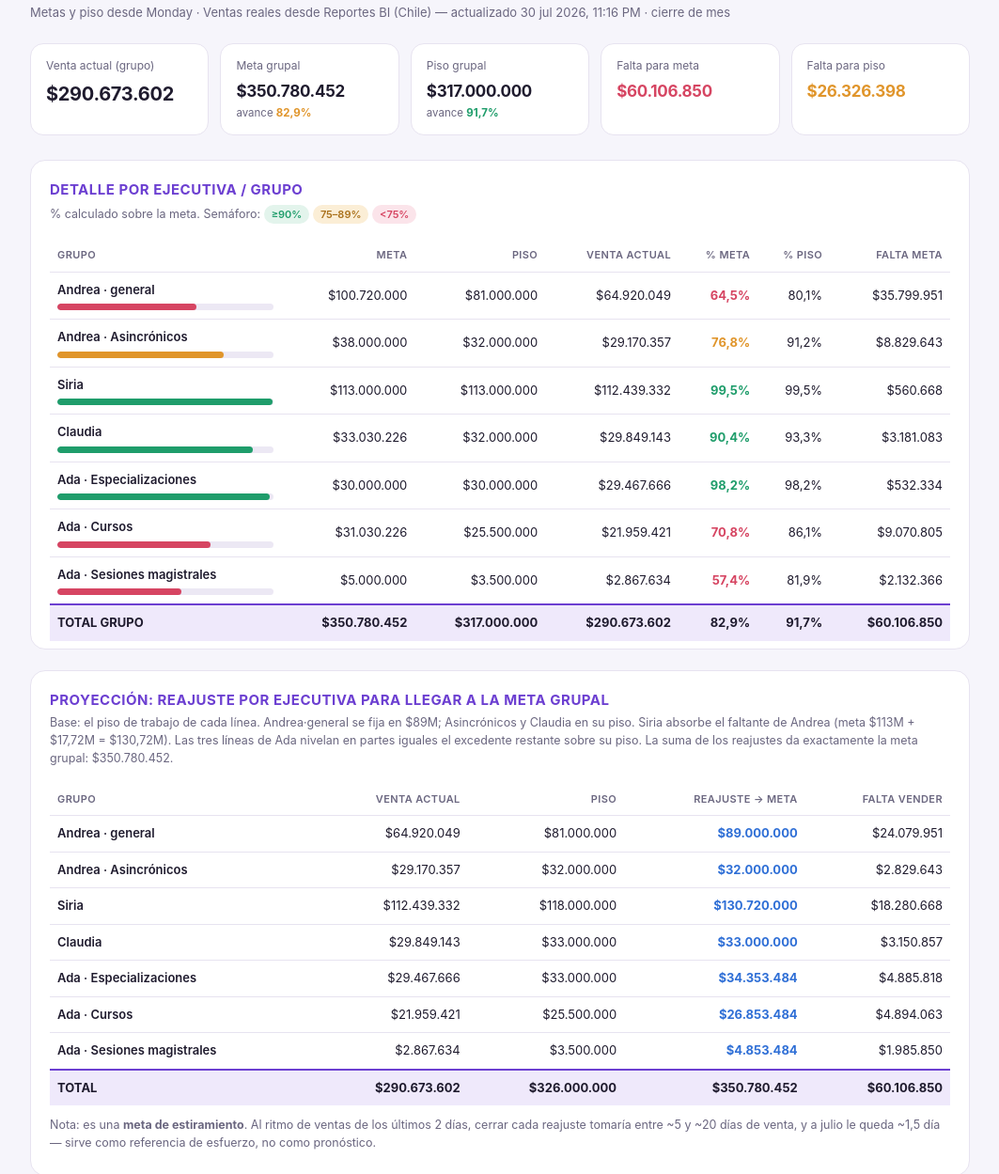
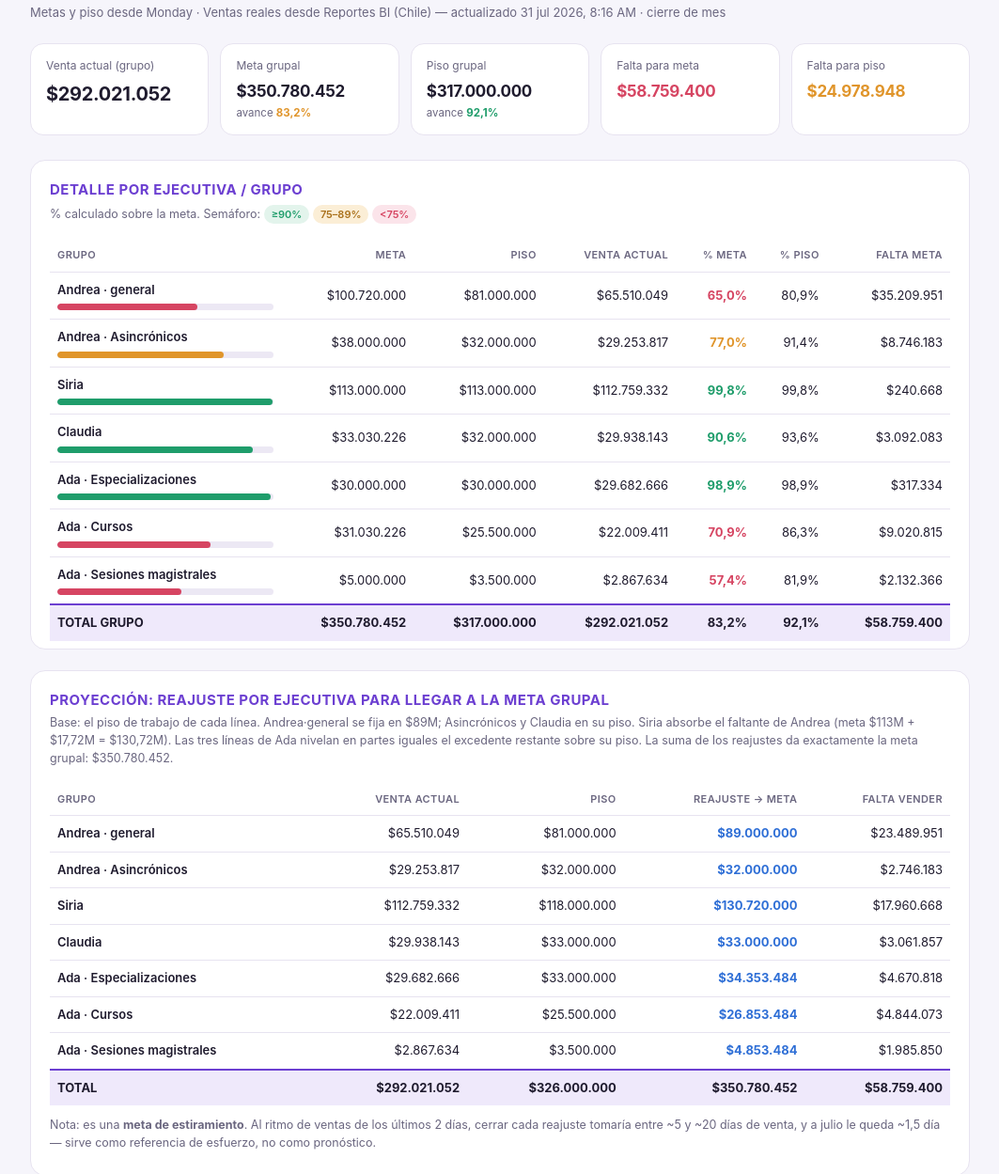
Before and after one commit to andresepadipa/adipa, a plain HTML site: page index.html in a window 1280 px wide. Shown: the part 62-1311 px from the top of the page at 94% size, without its empty margins (108-1171 px from the left). Drawn offline with Linux system fonts and the light colour scheme.

Commit message:
Add files via upload

```diff
--- a/index.html
+++ b/index.html
@@ -9,13 +9,13 @@
 <body>
 <div class="wrap">
   <h1>Estado de Ventas &#183; Julio 2026</h1>
-  <div class="sub">Metas y piso desde Monday &#183; Ventas reales desde Reportes BI (Chile) &#8212; actualizado 30 jul 2026, 11:16 PM &#183; cierre de mes</div>
+  <div class="sub">Metas y piso desde Monday &#183; Ventas reales desde Reportes BI (Chile) &#8212; actualizado 31 jul 2026, 8:16 AM &#183; cierre de mes</div>
   <div class="tiles">
-    <div class="tile"><div class="k">Venta actual (grupo)</div><div class="v">$290.673.602</div></div>
-    <div class="tile"><div class="k">Meta grupal</div><div class="v small">$350.780.452</div><div class="legend">avance <b class="a">82,9%</b></div></div>
-    <div class="tile"><div class="k">Piso grupal</div><div class="v small">$317.000.000</div><div class="legend">avance <b class="g">91,7%</b></div></div>
-    <div class="tile"><div class="k">Falta para meta</div><div class="v small r">$60.106.850</div></div>
-    <div class="tile"><div class="k">Falta para piso</div><div class="v small a">$26.326.398</div></div>
+    <div class="tile"><div class="k">Venta actual (grupo)</div><div class="v">$292.021.052</div></div>
+    <div class="tile"><div class="k">Meta grupal</div><div class="v small">$350.780.452</div><div class="legend">avance <b class="a">83,2%</b></div></div>
+    <div class="tile"><div class="k">Piso grupal</div><div class="v small">$317.000.000</div><div class="legend">avance <b class="g">92,1%</b></div></div>
+    <div class="tile"><div class="k">Falta para meta</div><div class="v small r">$58.759.400</div></div>
+    <div class="tile"><div class="k">Falta para piso</div><div class="v small a">$24.978.948</div></div>
   </div>
   <div class="sec">
     <h2>Detalle por ejecutiva / grupo</h2>
@@ -26,34 +26,34 @@
       </thead>
       <tbody>
         <tr>
-          <td class="name">Andrea · general<div class="bar"><span style="width:64.5%;background:var(--red)"></span></div></td>
-          <td>$100.720.000</td><td>$81.000.000</td><td>$64.920.049</td>
-          <td class="pct r">64,5%</td><td class="hideS">80,1%</td><td>$35.799.951</td>
+          <td class="name">Andrea · general<div class="bar"><span style="width:65.0%;background:var(--red)"></span></div></td>
+          <td>$100.720.000</td><td>$81.000.000</td><td>$65.510.049</td>
+          <td class="pct r">65,0%</td><td class="hideS">80,9%</td><td>$35.209.951</td>
         </tr>
         <tr>
-          <td class="name">Andrea · Asincrónicos<div class="bar"><span style="width:76.8%;background:var(--amber)"></span></div></td>
-          <td>$38.000.000</td><td>$32.000.000</td><td>$29.170.357</td>
-          <td class="pct a">76,8%</td><td class="hideS">91,2%</td><td>$8.829.643</td>
+          <td class="name">Andrea · Asincrónicos<div class="bar"><span style="width:77.0%;background:var(--amber)"></span></div></td>
+          <td>$38.000.000</td><td>$32.000.000</td><td>$29.253.817</td>
+          <td class="pct a">77,0%</td><td class="hideS">91,4%</td><td>$8.746.183</td>
         </tr>
         <tr>
-          <td class="name">Siria<div class="bar"><span style="width:99.5%;background:var(--green)"></span></div></td>
-          <td>$113.000.000</td><td>$113.000.000</td><td>$112.439.332</td>
-          <td class="pct g">99,5%</td><td class="hideS">99,5%</td><td>$560.668</td>
+          <td class="name">Siria<div class="bar"><span style="width:99.8%;background:var(--green)"></span></div></td>
+          <td>$113.000.000</td><td>$113.000.000</td><td>$112.759.332</td>
+          <td class="pct g">99,8%</td><td class="hideS">99,8%</td><td>$240.668</td>
         </tr>
         <tr>
-          <td class="name">Claudia<div class="bar"><span style="width:90.4%;background:var(--green)"></span></div></td>
-          <td>$33.030.226</td><td>$32.000.000</td><td>$29.849.143</td>
-          <td class="pct g">90,4%</td><td class="hideS">93,3%</td><td>$3.181.083</td>
+          <td class="name">Claudia<div class="bar"><span style="width:90.6%;background:var(--green)"></span></div></td>
+          <td>$33.030.226</td><td>$32.000.000</td><td>$29.938.143</td>
+          <td class="pct g">90,6%</td><td class="hideS">93,6%</td><td>$3.092.083</td>
         </tr>
         <tr>
-          <td class="name">Ada · Especializaciones<div class="bar"><span style="width:98.2%;background:var(--green)"></span></div></td>
-          <td>$30.000.000</td><td>$30.000.000</td><td>$29.467.666</td>
-          <td class="pct g">98,2%</td><td class="hideS">98,2%</td><td>$532.334</td>
+          <td class="name">Ada · Especializaciones<div class="bar"><span style="width:98.9%;background:var(--green)"></span></div></td>
+          <td>$30.000.000</td><td>$30.000.000</td><td>$29.682.666</td>
+          <td class="pct g">98,9%</td><td class="hideS">98,9%</td><td>$317.334</td>
         </tr>
         <tr>
-          <td class="name">Ada · Cursos<div class="bar"><span style="width:70.8%;background:var(--red)"></span></div></td>
-          <td>$31.030.226</td><td>$25.500.000</td><td>$21.959.421</td>
-          <td class="pct r">70,8%</td><td class="hideS">86,1%</td><td>$9.070.805</td>
+          <td class="name">Ada · Cursos<div class="bar"><span style="width:70.9%;background:var(--red)"></span></div></td>
+          <td>$31.030.226</td><td>$25.500.000</td><td>$22.009.411</td>
+          <td class="pct r">70,9%</td><td class="hideS">86,3%</td><td>$9.020.815</td>
         </tr>
         <tr>
           <td class="name">Ada · Sesiones magistrales<div class="bar"><span style="width:57.4%;background:var(--red)"></span></div></td>
@@ -62,8 +62,8 @@
         </tr>
         <tr class="total">
           <td>TOTAL GRUPO</td>
-          <td>$350.780.452</td><td>$317.000.000</td><td>$290.673.602</td>
-          <td>82,9%</td><td class="hideS">91,7%</td><td>$60.106.850</td>
+          <td>$350.780.452</td><td>$317.000.000</td><td>$292.021.052</td>
+          <td>83,2%</td><td class="hideS">92,1%</td><td>$58.759.400</td>
         </tr>
       </tbody>
     </table>
@@ -76,14 +76,14 @@
         <tr><th>Grupo</th><th>Venta actual</th><th>Piso</th><th>Reajuste &#8594; meta</th><th>Falta vender</th></tr>
       </thead>
       <tbody>
-        <tr><td class="name">Andrea · general</td><td>$64.920.049</td><td>$81.000.000</td><td class="pct b">$89.000.000</td><td>$24.079.951</td></tr>
-        <tr><td class="name">Andrea · Asincrónicos</td><td>$29.170.357</td><td>$32.000.000</td><td class="pct b">$32.000.000</td><td>$2.829.643</td></tr>
-        <tr><td class="name">Siria</td><td>$112.439.332</td><td>$118.000.000</td><td class="pct b">$130.720.000</td><td>$18.280.668</td></tr>
-        <tr><td class="name">Claudia</td><td>$29.849.143</td><td>$33.000.000</td><td class="pct b">$33.000.000</td><td>$3.150.857</td></tr>
-        <tr><td class="name">Ada · Especializaciones</td><td>$29.467.666</td><td>$33.000.000</td><td class="pct b">$34.353.484</td><td>$4.885.818</td></tr>
-        <tr><td class="name">Ada · Cursos</td><td>$21.959.421</td><td>$25.500.000</td><td class="pct b">$26.853.484</td><td>$4.894.063</td></tr>
+        <tr><td class="name">Andrea · general</td><td>$65.510.049</td><td>$81.000.000</td><td class="pct b">$89.000.000</td><td>$23.489.951</td></tr>
+        <tr><td class="name">Andrea · Asincrónicos</td><td>$29.253.817</td><td>$32.000.000</td><td class="pct b">$32.000.000</td><td>$2.746.183</td></tr>
+        <tr><td class="name">Siria</td><td>$112.759.332</td><td>$118.000.000</td><td class="pct b">$130.720.000</td><td>$17.960.668</td></tr>
+        <tr><td class="name">Claudia</td><td>$29.938.143</td><td>$33.000.000</td><td class="pct b">$33.000.000</td><td>$3.061.857</td></tr>
+        <tr><td class="name">Ada · Especializaciones</td><td>$29.682.666</td><td>$33.000.000</td><td class="pct b">$34.353.484</td><td>$4.670.818</td></tr>
+        <tr><td class="name">Ada · Cursos</td><td>$22.009.411</td><td>$25.500.000</td><td class="pct b">$26.853.484</td><td>$4.844.073</td></tr>
         <tr><td class="name">Ada · Sesiones magistrales</td><td>$2.867.634</td><td>$3.500.000</td><td class="pct b">$4.853.484</td><td>$1.985.850</td></tr>
-        <tr class="total"><td>TOTAL</td><td>$290.673.602</td><td>$326.000.000</td><td>$350.780.452</td><td>$60.106.850</td></tr>
+        <tr class="total"><td>TOTAL</td><td>$292.021.052</td><td>$326.000.000</td><td>$350.780.452</td><td>$58.759.400</td></tr>
       </tbody>
     </table>
     <p class="note" style="margin-top:12px">Nota: es una <b>meta de estiramiento</b>. Al ritmo de ventas de los &#250;ltimos 2 d&#237;as, cerrar cada reajuste tomar&#237;a entre ~5 y ~20 d&#237;as de venta, y a julio le queda ~1,5 d&#237;a &#8212; sirve como referencia de esfuerzo, no como pron&#243;stico.</p>
@@ -91,12 +91,12 @@
   <div class="sec">
     <h2>Lectura r&#225;pida</h2>
     <p class="note" style="margin-bottom:14px">
-      <b>Van muy bien (a un empuj&#243;n de su meta):</b> Siria (99,5%), Ada&#183;Especializaciones (98,2%) y Claudia (90,4%). Juntas les faltan solo ~$4,3M para cerrar sus metas &#8212; victorias r&#225;pidas.<br><br>
-      <b>Necesitan el mayor empuje:</b> Andrea&#183;general (falta $35,8M, el hueco m&#225;s grande del equipo), Andrea&#183;Asincr&#243;nicos ($8,8M) y Ada&#183;Cursos ($9,1M).<br><br>
-      <b>Prioridad realista de cierre de mes:</b> asegurar primero el <b>piso grupal</b> ($317.000.000) &#8212; faltan $26,33M &#8212; y desde ah&#237; estirar hacia la meta.
+      <b>Van muy bien (a un empuj&#243;n de su meta):</b> Siria (99,8%), Ada&#183;Especializaciones (98,9%) y Claudia (90,6%). Juntas les faltan solo ~$3,7M para cerrar sus metas &#8212; victorias r&#225;pidas.<br><br>
+      <b>Necesitan el mayor empuje:</b> Andrea&#183;general (falta $35,2M, el hueco m&#225;s grande del equipo), Andrea&#183;Asincr&#243;nicos ($8,7M) y Ada&#183;Cursos ($9,0M).<br><br>
+      <b>Prioridad realista de cierre de mes:</b> asegurar primero el <b>piso grupal</b> ($317.000.000) &#8212; faltan $24,98M &#8212; y desde ah&#237; estirar hacia la meta.
     </p>
   </div>
-  <div class="foot">Fuente: tablero Monday "Metas semanales - Julio" (metas y piso) y Reportes BI ADIPA &#183; ventas-general, filtro Pa&#237;s = Chile (ventas reales al 30 jul 2026, 11:16 PM). La proyecci&#243;n de reajuste es una propuesta de reparto acordada, ajustable seg&#250;n la capacidad real de cada ejecutiva.</div>
+  <div class="foot">Fuente: tablero Monday "Metas semanales - Julio" (metas y piso) y Reportes BI ADIPA &#183; ventas-general, filtro Pa&#237;s = Chile (ventas reales al 31 jul 2026, 8:16 AM). La proyecci&#243;n de reajuste es una propuesta de reparto acordada, ajustable seg&#250;n la capacidad real de cada ejecutiva.</div>
 </div>
 </body>
 </html>
```
